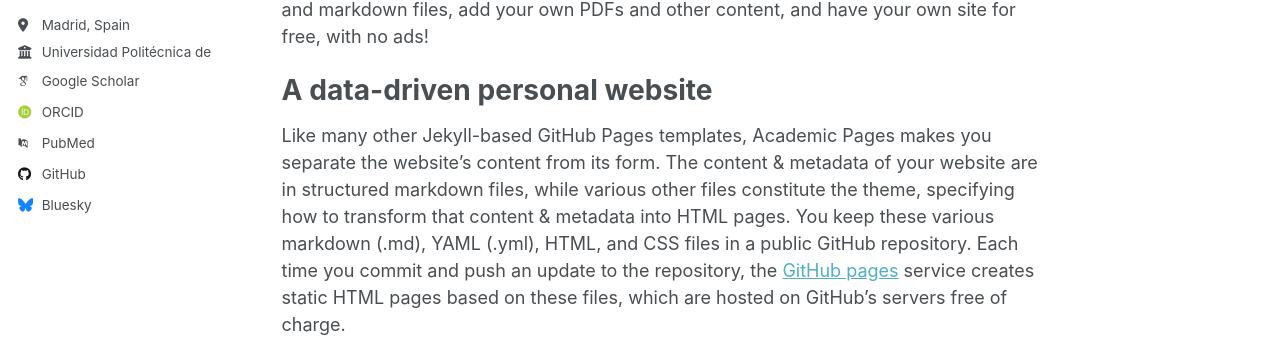
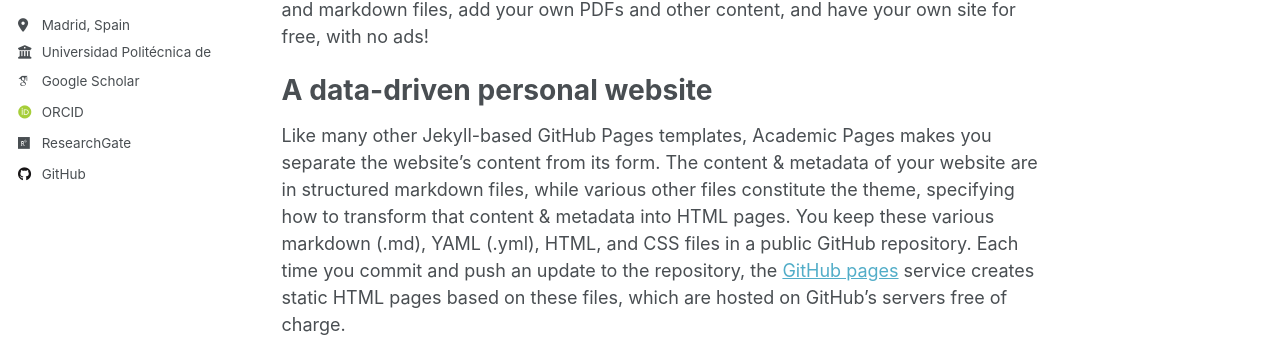
Before and after one commit to Agarciafernandez/Agarciafernandez.github.io, a Jekyll site: the page built from _pages/about.md, in a window 1280 px wide. Shown: the part 362-699 px from the top of the page. Built offline with Jekyll 4.4.1, drawn with Linux system fonts in a browser that asks for light colours; some web fonts are replaced; part of the change alters nothing that is shown.

Commit message:
Update _config.yml

```diff
--- a/_config.yml
+++ b/_config.yml
@@ -34,24 +34,24 @@ author:
   # Academic websites
   academia         : # URL
   arxiv            : # URL - Update with the correct link to your profile
-  googlescholar    : "https://scholar.google.com/citations?user=PS_CX0AAAAAJ"
+  googlescholar    : "https://scholar.google.com/citations?user=Fd8DG_AAAAAJ&hl"
   impactstory      : # URL
-  orcid            : "http://orcid.org/yourorcidurl"
+  orcid            : "https://orcid.org/0000-0002-6471-8455"
   semantic         : # URL
-  pubmed           : "https://www.ncbi.nlm.nih.gov/pubmed/?term=john+snow"
-  researchgate     : # URL
+  pubmed           : # URL
+  researchgate     : "https://www.researchgate.net/profile/Angel-Garcia-Fernandez-2"
   scopus           : # URL
 
   # Repositories and software development
   bitbucket        : # Username - Update with your username on the site
   codepen          : # Username
   dribbble         : # Username
-  github           : "academicpages"
+  github           : "Agarciafernandez"
   kaggle           : # Username
   stackoverflow    : # User number or user number and name (i.e., use "1" or "1/jeff-atwood")
 
   # Social media
-  bluesky          : "bsky.app" # Replace this with you Bluesky username
+  bluesky          : # Username
   facebook         : # Username
   flickr           : # Username
   foursquare       : # Username
```
